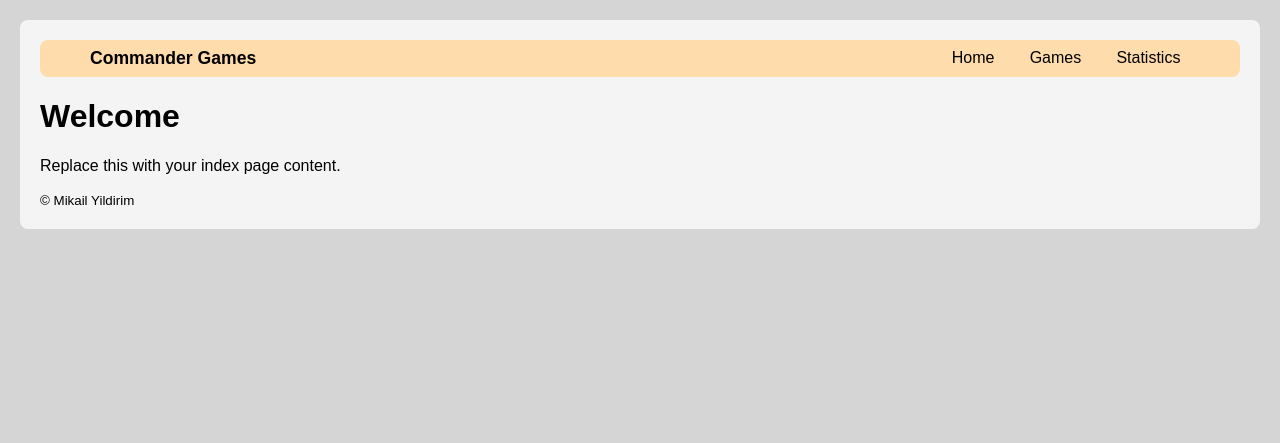
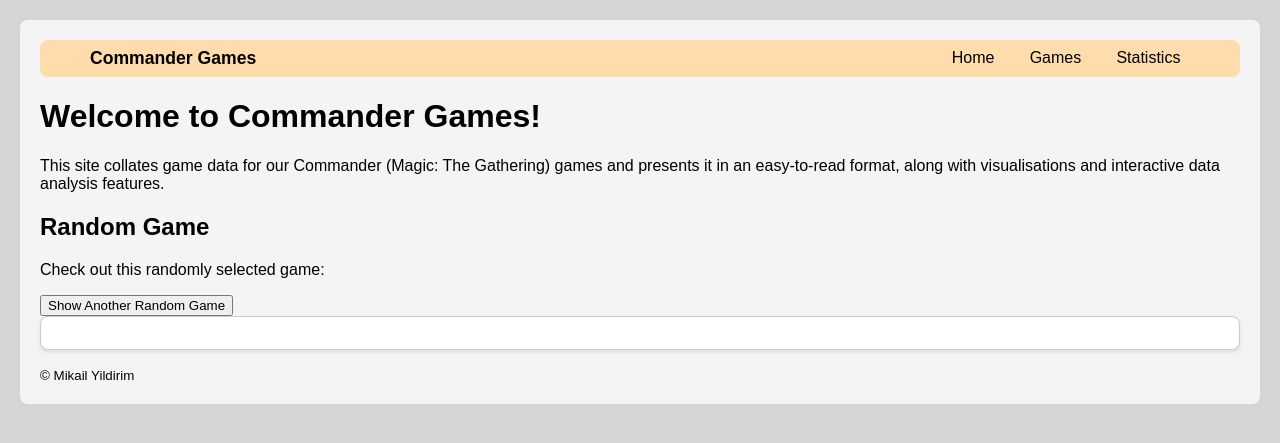
Before and after one commit to mikthelegend/commander_games, a Flask app: page / in a window 1280 px wide. Shown: the top 443 px of the page. Run offline with Flask 3, Linux system fonts and the light colour scheme; data that the repository does not hold is empty.

Commit message:
Add random game card to home page

```diff
--- /dev/null
+++ b/static/index.js
@@ -0,0 +1,23 @@
+function loadRandomGame() {
+    fetch('/get_all_games')
+        .then(response => response.json())
+        .then(data => {
+            const random_game = data[Math.floor(Math.random() * data.length)];
+
+            // After fetching the random game, populate the card
+            const randomGameCard = document.getElementById('random_game')
+            randomGameCard.innerHTML = `<strong>Game ID:</strong> ${random_game.game_id} <strong>Date:</strong> ${random_game.date} <br>
+                                        <strong>Winner:</strong> ${random_game.winning_player} <br>(${random_game.winning_deck}) <br>
+                                        <strong>Losers:</strong> ${random_game.losing_players.join(", ")} <br>
+                                        <strong>Losing Decks:</strong> <br>${random_game.losing_decks.join("<br>")} <br>
+                                        <strong>Notes:</strong> <br>${random_game.notes}`;
+        });
+    }
+
+document.addEventListener('DOMContentLoaded', function() {
+    loadRandomGame();
+});
+
+document.getElementById('new_random_game_btn').addEventListener('click', function() {
+    loadRandomGame();
+});
--- a/templates/index.html
+++ b/templates/index.html
@@ -5,12 +5,21 @@
 {% block content %}
 <main role="main" class="container">
     <header>
-        <h1>Welcome</h1>
-        <p>Replace this with your index page content.</p>
+        <h1>Welcome to Commander Games!</h1>
+        <p>This site collates game data for our Commander (Magic: The Gathering) games and presents it in an easy-to-read format, along with visualisations and interactive data analysis features.</p>
     </header>
+
+    <div>
+        <h2>Random Game</h2>
+        <p>Check out this randomly selected game:</p>
+        <button id="new_random_game_btn">Show Another Random Game</button>
+        <div id="random_game" class="game-card">
+            <!-- Random game details will be populated here by static/index.js -->
+        </div>
+    </div>
 </main>
 {% endblock %}
 
 {% block scripts %}
-{# Page-specific scripts (optional) #}
+<script src="{{ url_for('static', filename='index.js') }}"></script>
 {% endblock %}
```
